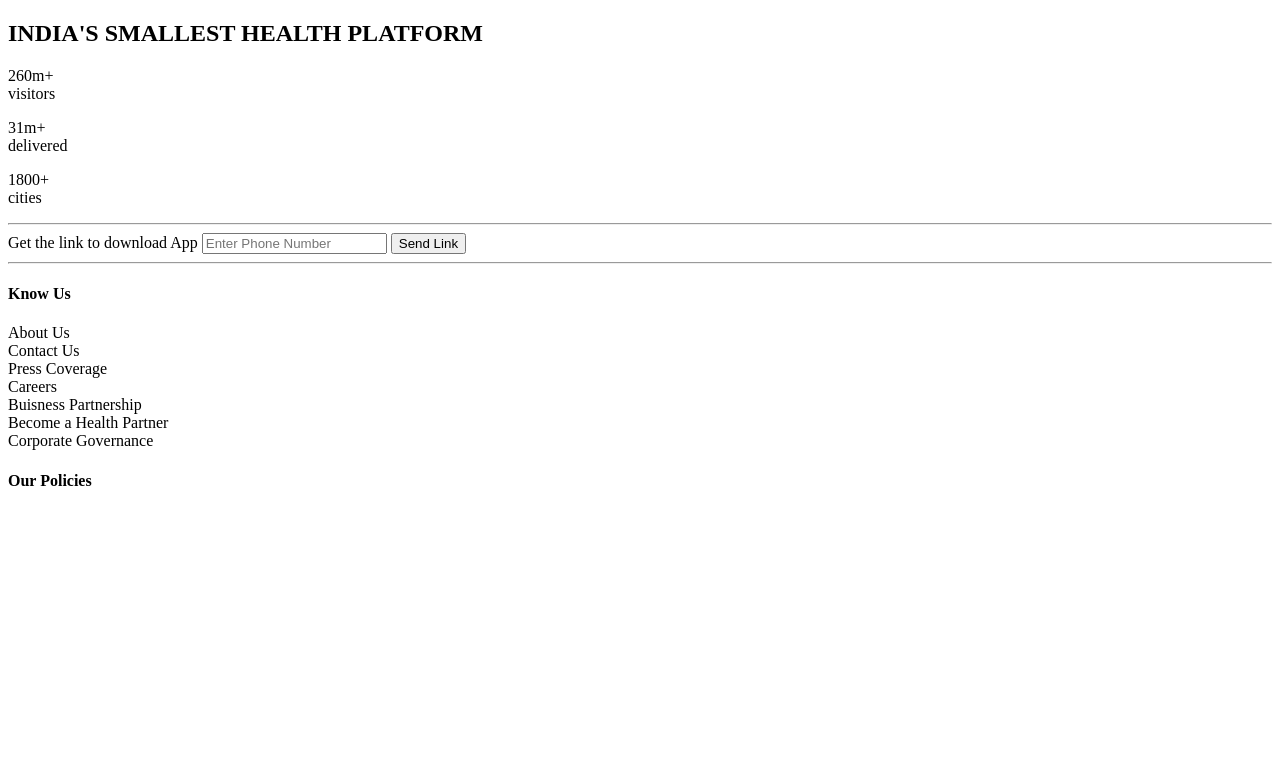
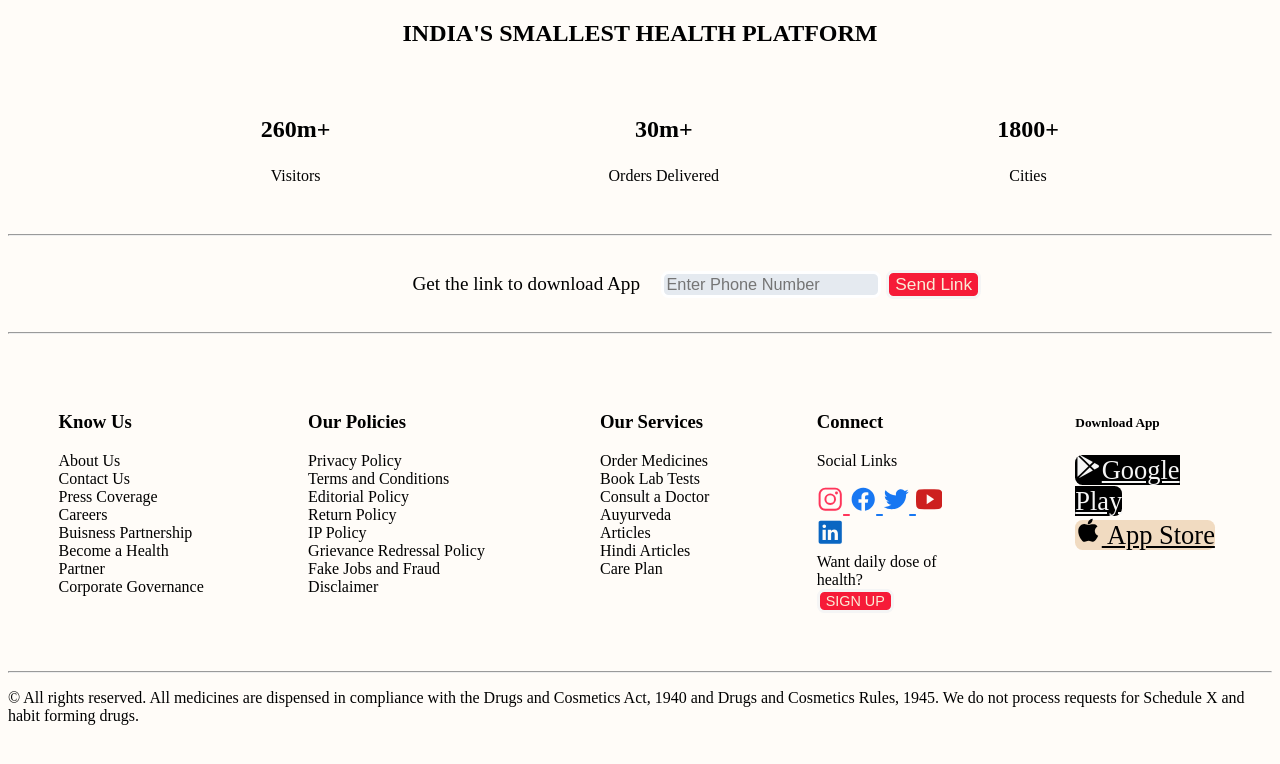
Before and after one commit to rajibsalui/CureLife, a plain HTML site: page footer.html in a window 1280 px wide. Drawn offline with nearby package versions, Linux system fonts and the light colour scheme.

Commit message:
updated footer

```diff
--- /dev/null
+++ b/footer.css
@@ -0,0 +1,90 @@
+
+h2{
+    text-align: center;
+}
+.rain {
+    display: flex;
+  }
+
+  .rainer {
+    text-align: center;
+    padding: 2%;
+    margin-left: 18%;
+  }
+
+  .number {
+    font-size: 1.5em;
+    font-weight: bold;
+  }
+
+  .name {
+    font-size: medium;
+
+  }
+  .rich{
+    display: flex;
+  }
+.richer{
+    padding: 4%;
+
+}
+.foot1{
+    padding: 2%;
+    margin-left: 30%;
+    font-size: larger;
+}
+button{
+
+    font-size:90% ;
+    background-color: rgba(246, 26, 55, 0.992);
+    border: solid whitesmoke;
+    border-radius: 0.2cm;
+    color: antiquewhite;
+
+
+}
+input{
+    font-size: 85%;
+    margin-left: 2%;
+    background-color:#e5eaf0;
+    border-radius: 0.2cm;
+    border: solid white;
+}
+.insta{
+   font-size: 0.7cm;
+   color: rgb(255, 53, 90);
+}
+
+.facebook{
+  font-size:0.7cm ;
+  color: #1877F2;
+}
+.twitter{
+  font-size: 0.7cm;
+  color: #1877F2;
+}
+.youtube{
+  font-size: 0.7cm;
+  color:#CD201F
+}
+.linked{
+  font-size: 0.7cm;
+  color: #0A66C2;
+
+}
+.play{
+  font-size: 0.7cm;
+  color:rgb(246, 246, 246) ;
+  background-color: black;
+  border-radius: 0.2cm;
+}
+.apple{
+  font-size: 0.7cm;
+  color: black;
+  background-color: rgb(241, 219, 193);
+  border-radius: 0.2cm;
+
+}
+body{
+  background-color: #fffcf8;
+}
--- a/footer.html
+++ b/footer.html
@@ -3,33 +3,107 @@
 
 <head>
     <title>Footer </title>
+    <meta charset="UTF-8">
+    <meta name="viewport" content="width=device-width, initial-scale=1.0">
+    <link rel="stylesheet" href="footer.css">
 
 </head>
 
 <body>
-    <div>
+    <script type="module" src="https://unpkg.com/ionicons@7.1.0/dist/ionicons/ionicons.esm.js"></script>
+    <script nomodule src="https://unpkg.com/ionicons@7.1.0/dist/ionicons/ionicons.js"></script>
     <h2>INDIA'S SMALLEST HEALTH PLATFORM</h2>
-        <p>260m+<br>visitors</p>
-        <p>31m+<br>delivered</p>
-        <p>1800+<br>cities</p>
+    <div class="rain">
+        <div class="rainer">
+            <p class="number">260m+</p>
+            <p class="name">Visitors</p>
+        </div>
+
+        <div class="rainer">
+            <p class="number">30m+</p>
+            <p class="name">Orders Delivered</p>
+        </div>
+
+        <div class="rainer">
+            <p class="number">1800+</p>
+            <p class="name">Cities</p>
+        </div>
+    </div>
     <hr>
-        <div>
+    <div class="foot1">
         <form action="" method="post">
             <label for="link">Get the link to download App</label>
             <input type="tel" placeholder="Enter Phone Number" maxlength="10"></label>
-                <button type="button" onclick="">Send Link</button>
+            <button onclick="">Send Link</button>
         </form>
+    </div>
+    <hr>
+    <div class="rich">
+        <div class="richer">
+            <h3>Know Us</h3>
+            <p class="richest">About Us <br> Contact Us<br> Press Coverage<br>Careers<br>Buisness Partnership<br>Become
+                a Health
+                Partner<br>Corporate Governance</p>
+        </div>
+        <div class="richer">
+            <h3>Our Policies</h3>
+            <p class="richest">Privacy Policy<br>Terms and Conditions<br>Editorial Policy<br>Return Policy<br>IP
+                Policy<br>Grievance
+                Redressal Policy<br>Fake Jobs and Fraud Disclaimer</p>
+        </div>
+        <div class="richer">
+            <h3>Our Services</h3>
+            <p class="richest">Order Medicines<br>Book Lab Tests<br>Consult a Doctor<br>Auyurveda Articles<br>Hindi
+                Articles<br>
+                Care Plan</p>
+        </div>
+        <div class="richer">
+            <h3>Connect</h3>
+            <p>Social Links</p>
+            <a class="insta" href="" target="_blank">
+                <ion-icon name="logo-instagram"></ion-icon>
+            </a>
+            <a class="facebook" href="" target="_blank">
+                <ion-icon name="logo-facebook"></ion-icon>
+            </a>
+            <a class="twitter"href="" target="_blank">
+                <ion-icon name="logo-twitter"></ion-icon>
+            </a>
+            <a class="youtube"href="" target="_blank">
+                <ion-icon name="logo-youtube"></ion-icon>
+            </a>
+            <a class="linked"href="" target="_blank">
+                <ion-icon name="logo-linkedin"></ion-icon>
+            </a>
+            <br>
+            <form>
+                <label>Want daily dose of health?</label>
+                <br>
+                <button onclick="">SIGN UP</button>
+            </form>
+
+        </div>
+        <div class="richer">
+            <h5>Download App</h5>
+            <a class="play"href="">
+                <ion-icon name="logo-google-playstore"></ion-icon>Google Play
+            </a>
+            <br>
+            <a class="apple"href="">
+                <ion-icon name="logo-apple"></ion-icon>
+                App Store
+            </a>
+        </div>
+    </div>
     <hr>
     <div>
-                <h4>Know Us</h4>
-                <p>About Us <br> Contact Us<br> Press Coverage<br>Careers<br>Buisness Partnership<br>Become a Health
-                    Partner<br>Corporate Governance</p>
+        <p>© All rights reserved. All medicines are dispensed in compliance with the Drugs and
+            Cosmetics Act, 1940 and Drugs and Cosmetics Rules, 1945. We do not process requests for Schedule X
+            and habit forming drugs.</p>
     </div>
-            <div>
-                <h4>Our Policies</h4>
 
 
-            </div>
+
     </div>
     </div>
 </body>
```
Lines whose indentation alone changed are shown as unchanged.
